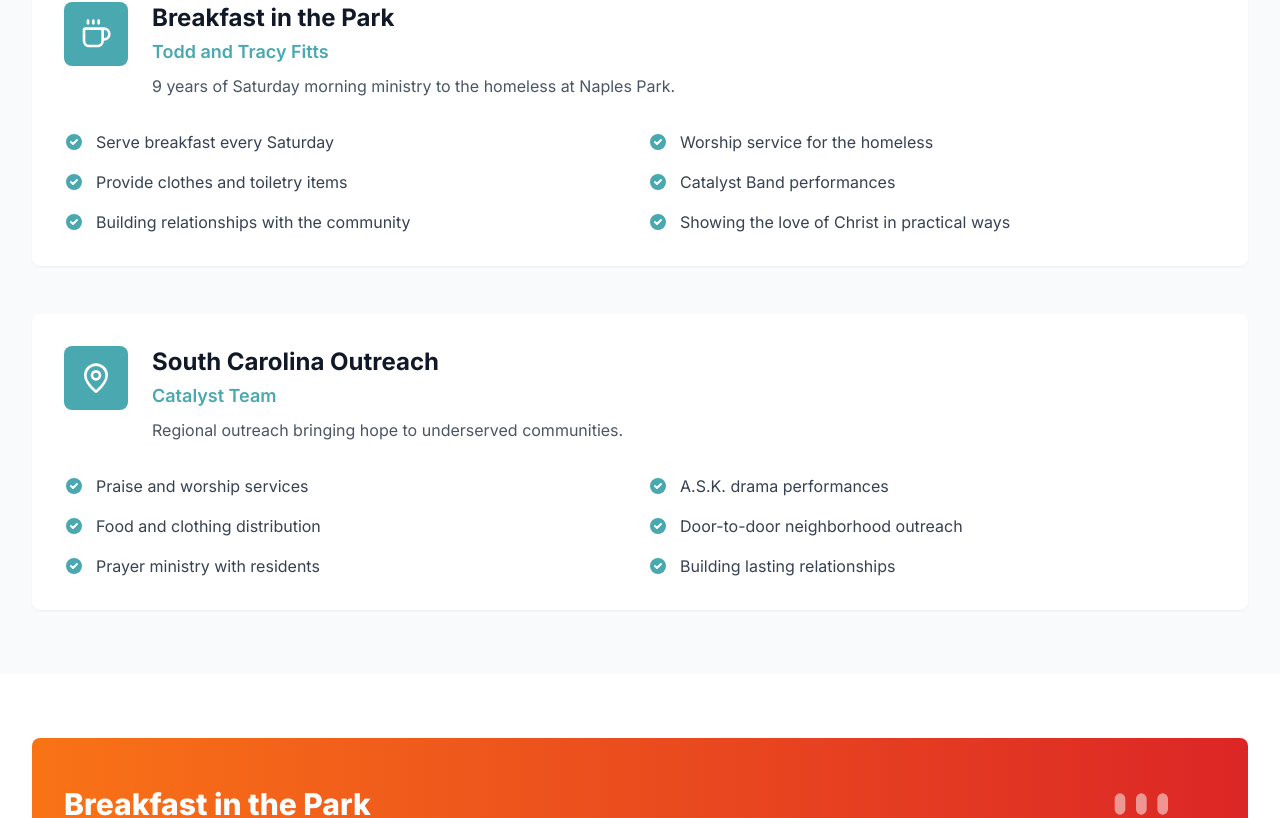
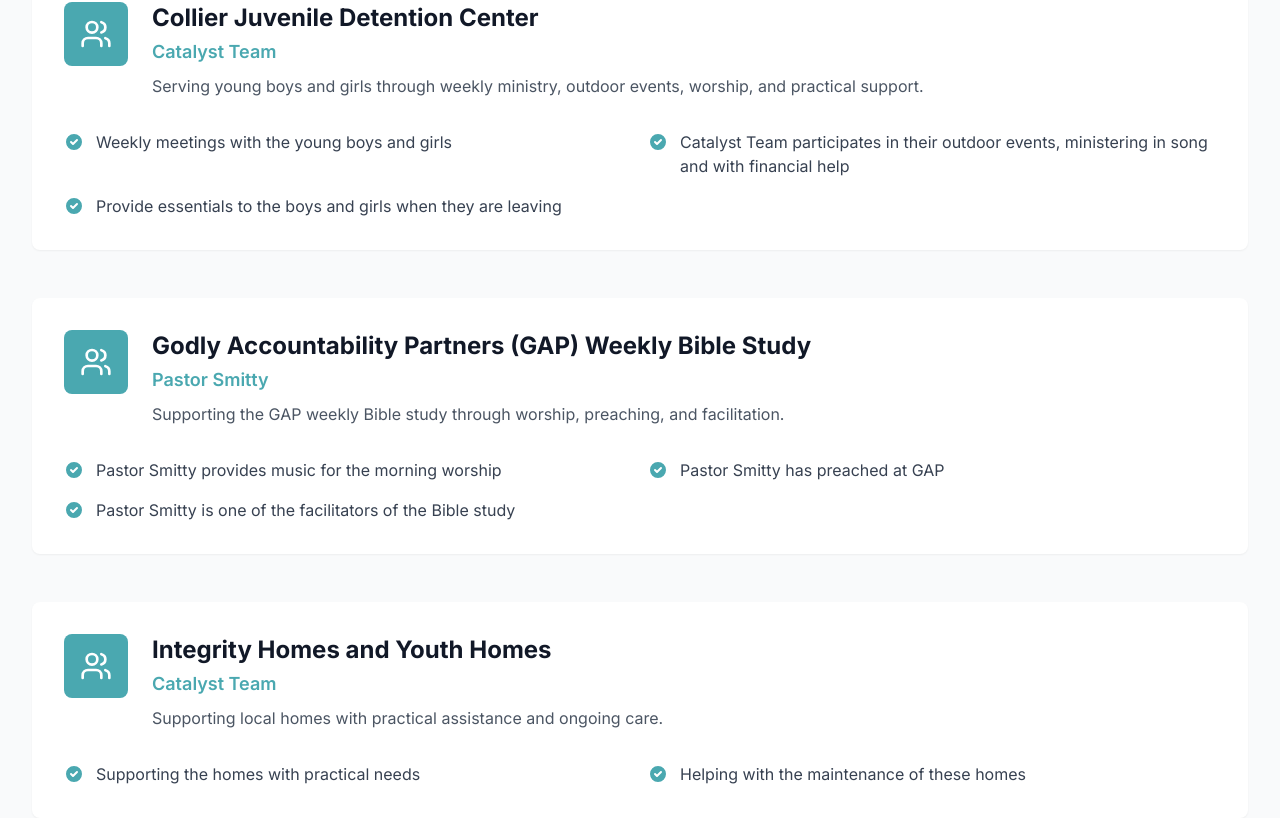
Before and after one commit to Catalyst-FL/catalystfl, a Next.js app: page /outreach-national in a window 1280 px wide. Shown: the part 1450-2268 px from the top of the page. Built offline with nearby package versions, Linux system fonts and the light colour scheme; no server answers.

Commit message:
Add requested National Outreach ministry updates

```diff
--- a/app/outreach-national/page.tsx
+++ b/app/outreach-national/page.tsx
@@ -30,6 +30,41 @@ const ministries = [
       "Catalyst team has participated in outreach events",
       "Team members serve as greeters and ushers in their home churches",
       "Catalyst members are youth leaders at their home churches",
+    ],
+  },
+  {
+    name: "Collier Juvenile Detention Center",
+    leaders: "Catalyst Team",
+    icon: Users,
+    description:
+      "Serving young boys and girls through weekly ministry, outdoor events, worship, and practical support.",
+    activities: [
+      "Weekly meetings with the young boys and girls",
+      "Catalyst Team participates in their outdoor events, ministering in song and with financial help",
+      "Provide essentials to the boys and girls when they are leaving",
+    ],
+  },
+  {
+    name: "Godly Accountability Partners (GAP) Weekly Bible Study",
+    leaders: "Pastor Smitty",
+    icon: Users,
+    description:
+      "Supporting the GAP weekly Bible study through worship, preaching, and facilitation.",
+    activities: [
+      "Pastor Smitty provides music for the morning worship",
+      "Pastor Smitty has preached at GAP",
+      "Pastor Smitty is one of the facilitators of the Bible study",
+    ],
+  },
+  {
+    name: "Integrity Homes and Youth Homes",
+    leaders: "Catalyst Team",
+    icon: Users,
+    description:
+      "Supporting local homes with practical assistance and ongoing care.",
+    activities: [
+      "Supporting the homes with practical needs",
+      "Helping with the maintenance of these homes",
     ],
   },
   {
```
